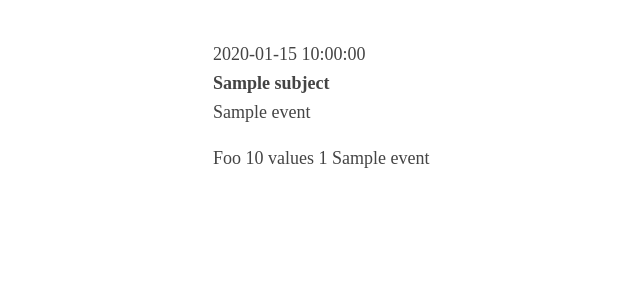
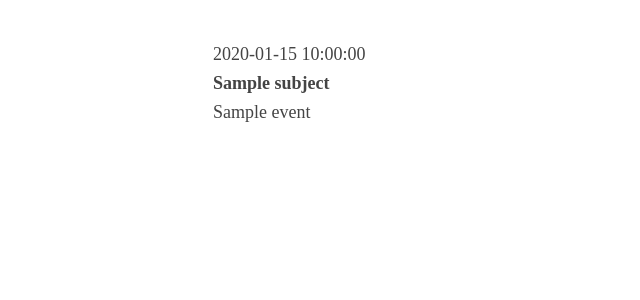
Before and after one commit to amoe/gebunden, a Python web app: template gebunden/templates/entry.j2 in a window 1280 px wide. Shown: the top 300 px of the page, without its empty margins (102-742 px from the left). Run offline with Jinja, Linux system fonts and the light colour scheme; the template is opened without the code that fills it: most values are stand-ins (such as "Sample title", 1, 10 or a date in 2020).

Commit message:
remove duplication

```diff
--- a/gebunden/templates/entry.j2
+++ b/gebunden/templates/entry.j2
@@ -28,11 +28,3 @@
   </div>
 </body>
 </html>
-
-
-
-
-
-Foo {{ month }} values {{ index }}
-
-{{event}}
```
